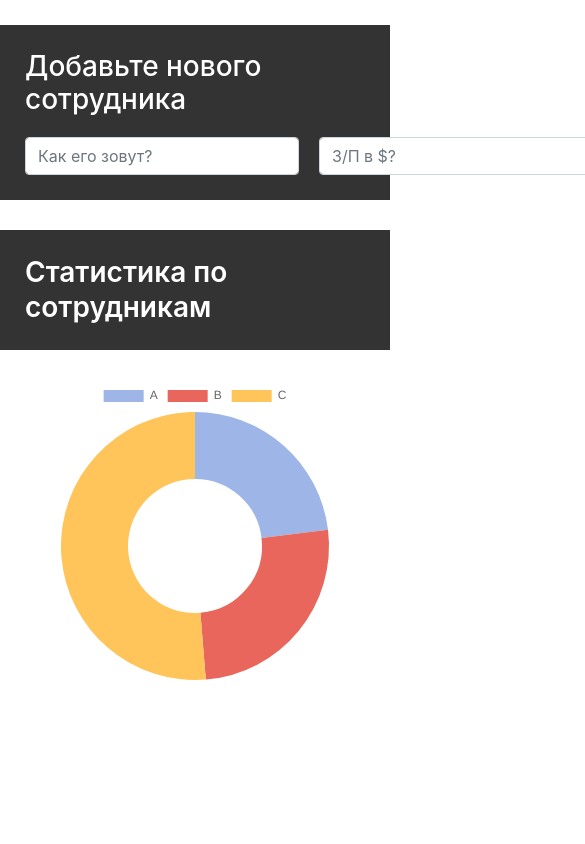
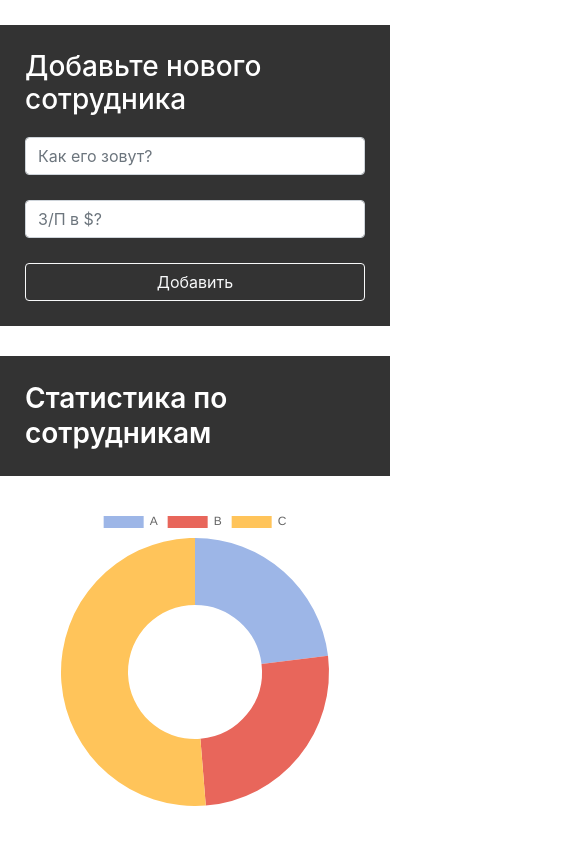
Before and after one commit to Holyolg/List, a React (Create React App) app: page / in a window 390 px wide. Shown: the part 898-1742 px from the top of the page, 585 px wide, since content can reach past the window. Before the commit the page ends 1628 px from the top, so only its background shows below. Built offline with nearby package versions, Linux system fonts and the light colour scheme.

Commit message:
fix add form

```diff
--- a/src/components/employees-add-form/employees-add-form.scss
+++ b/src/components/employees-add-form/employees-add-form.scss
@@ -10,11 +10,21 @@
 
 .add-form {
 	margin-top: 20px;
+	display: flex;
+	width: 100%;
+}
+@media screen and (max-width: 620px) {
+	.add-form {
+		flex-direction: column;
+		input {
+			width: 100%;
+			margin-bottom: 3vh;
+		}
+	}
 }
 
 .add-form {
 	input {
-    width: 350px;
-    margin-right: 20px;
+		margin-right: 30px;
 	}
 }
--- a/src/components/employees-add-form/employees-add-form.tsx
+++ b/src/components/employees-add-form/employees-add-form.tsx
@@ -29,7 +29,7 @@ const EmployeesAddForm = ({ onAdd }: any) => {
 		<div className="app-add-form">
 			<h3>Добавьте нового сотрудника</h3>
 			<form
-				className="add-form d-flex"
+				className="add-form"
 				onSubmit={e => {
 					e.preventDefault();
 					onSubmit();
```
Lines whose indentation alone changed are shown as unchanged.
